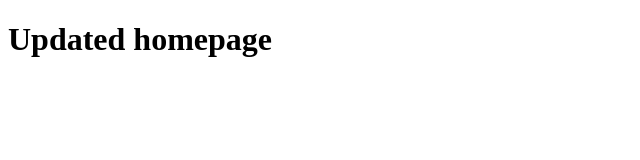
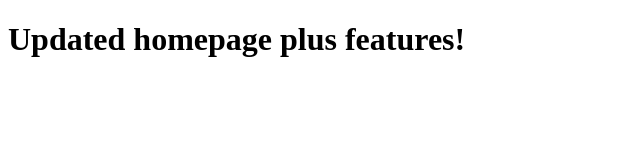
Before and after one commit to reimerben/promo, a plain HTML site: page index.html in a window 1280 px wide. Shown: the whole page, without its empty margins (0-640 px from the left). Drawn offline with Linux system fonts and the light colour scheme.

Commit message:
Add feature

```diff
--- a/index.html
+++ b/index.html
@@ -7,6 +7,6 @@
     <title>Document</title>
 </head>
 <body>
-    <h1>Updated homepage</h1>
+    <h1>Updated homepage plus features!</h1>
 </body>
 </html>
```
